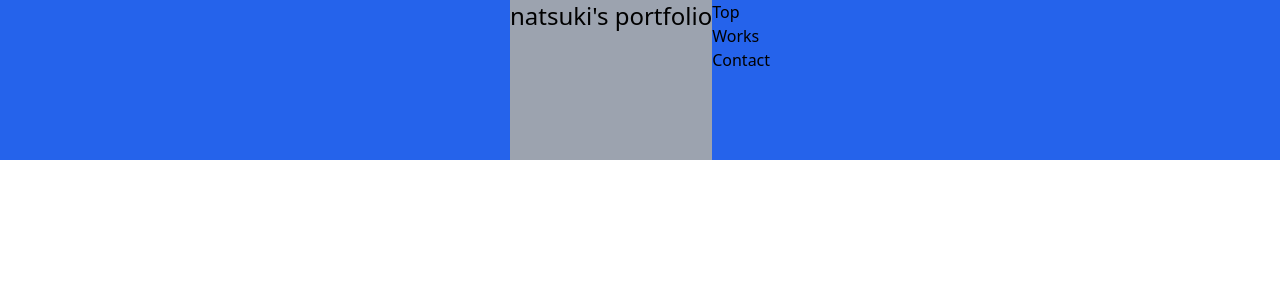
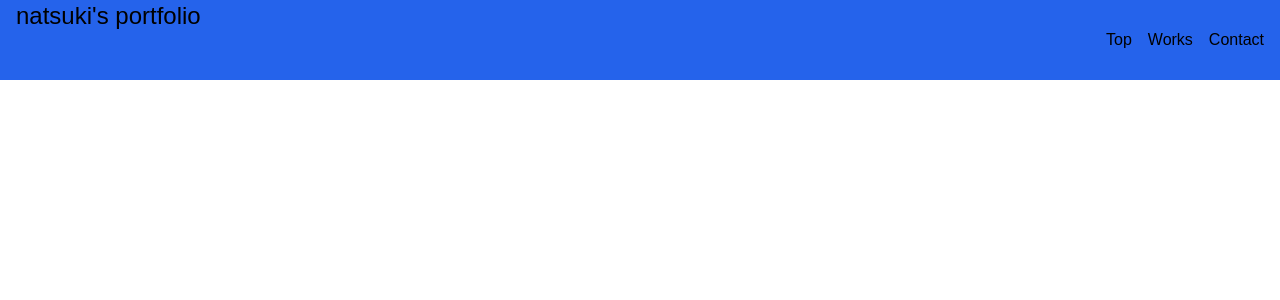
Before and after one commit to natsukikokubu/portfolio, a Next.js app: page / in a window 1280 px wide. Shown: the top 300 px of the page. Built offline with nearby package versions, Linux system fonts and the light colour scheme.

Commit message:
css 修正

```diff
--- a/src/components/header.tsx
+++ b/src/components/header.tsx
@@ -1,9 +1,9 @@
 export const Header = () => {
   return (
-    <header className="flex justify-center h-40 w-1000 bg-blue-600">
-      <h1 className="text-2xl bg-gray-400">natsuki's portfolio</h1>
+    <header className="flex justify-between px-4 h-20 w-screen bg-blue-600">
+      <h1 className="text-2xl align-middle">natsuki's portfolio</h1>
       <nav>
-        <ul>
+        <ul className="flex gap-4 items-center h-full">
           <li>
             <a href="#top">Top</a>
           </li>
--- a/src/pages/index.tsx
+++ b/src/pages/index.tsx
@@ -3,7 +3,7 @@ import { Header } from "@/components";
 
 export default function Home() {
   return (
-    <main>
+    <main className="font-body">
       <Header />
     </main>
   );
--- /dev/null
+++ b/src/pages/layout.tsx
@@ -0,0 +1,3 @@
+export default function Layout({ children }: { children: React.ReactNode }) {
+  return <main className="font-body">{children}</main>;
+}
--- a/tailwind.config.ts
+++ b/tailwind.config.ts
@@ -6,6 +6,9 @@ const config: Config = {
     "./src/components/**/*.{js,ts,jsx,tsx,mdx}",
   ],
   theme: {
+    fontFamily: {
+      body: ['"Noto Sans JP"', "sans-serif"],
+    },
     extend: {},
   },
   plugins: [],
```
